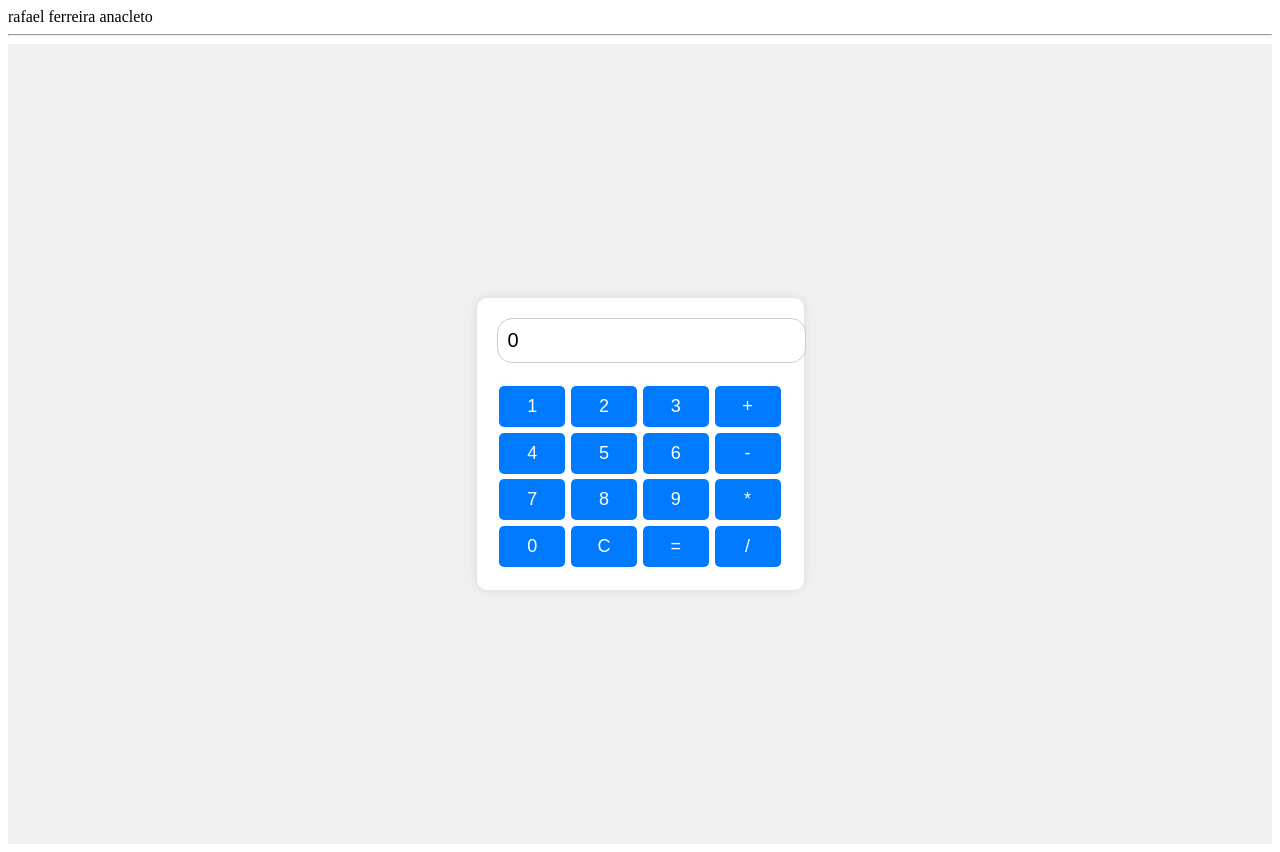
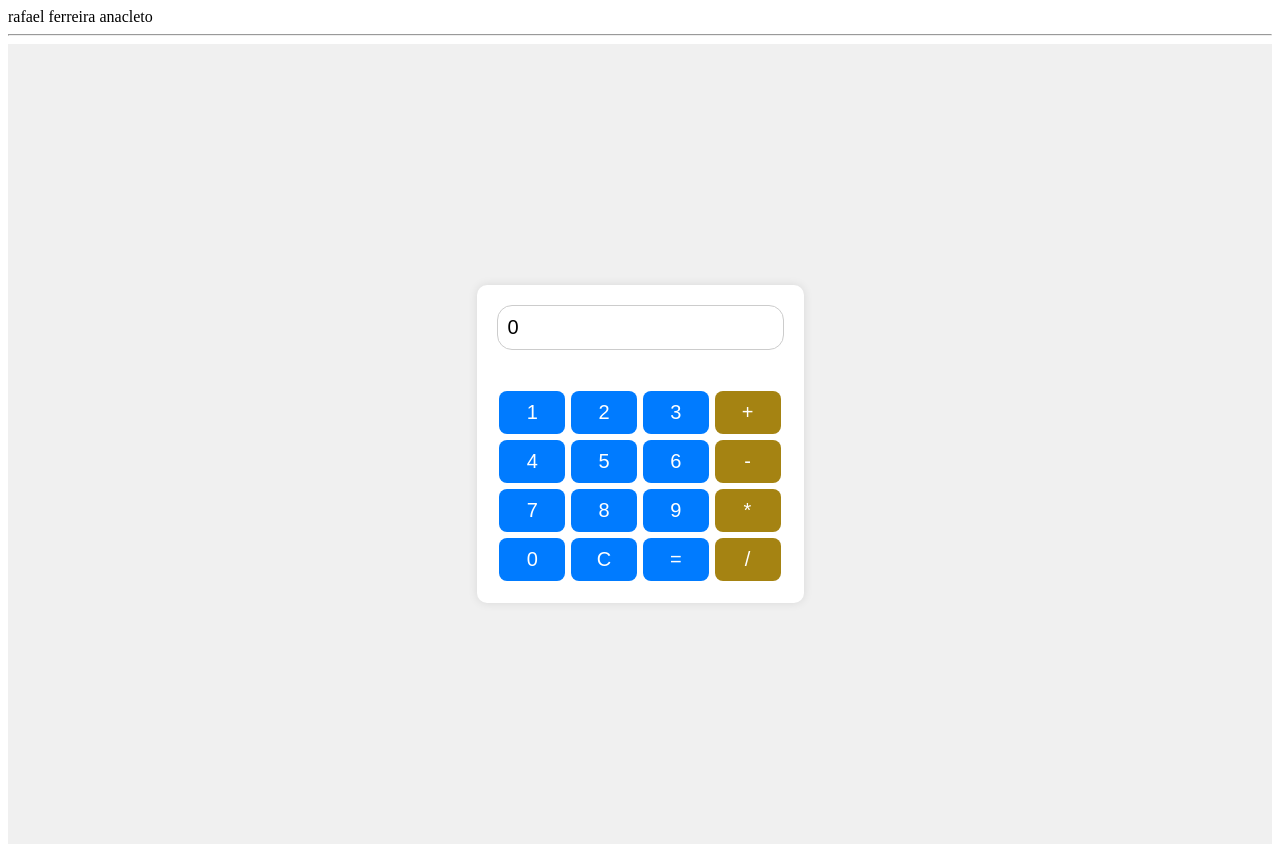
Before and after one commit to rafaelanacleto/curso-angular, an Angular app: page / in a window 1280 px wide. Built offline with nearby package versions, Linux system fonts and the light colour scheme.

Commit message:
Ajuste css no componente calculadora

```diff
--- a/src/app/app.component.ts
+++ b/src/app/app.component.ts
@@ -1,12 +1,10 @@
 import { Component } from '@angular/core';
 import { RouterOutlet } from '@angular/router';
-import { HelloWorldComponent } from "./helloworld/helloworld.component";
-import { MinhaPaginaComponent } from "./minha-pagina/minha-pagina.component";
 import { CalculadoraComponent } from "./calculadora/calculadora.component";
 
 @Component({
   selector: 'app-root',
-  imports: [RouterOutlet, HelloWorldComponent, MinhaPaginaComponent, CalculadoraComponent],
+  imports: [RouterOutlet, CalculadoraComponent],
   templateUrl: './app.component.html',
   styleUrl: './app.component.scss'
 })
--- a/src/app/calculadora/calculadora.component.html
+++ b/src/app/calculadora/calculadora.component.html
@@ -1,26 +1,28 @@
 <div class="container">
     <div class="calculator">
-      <input type="text" [(ngModel)]="display" id="display" name="display" />
+      <div class="divDisplay">
+        <input type="text" [(ngModel)]="display" id="display" name="display" />
+      </div>
       <br />
       <button (click)="appendNumber('1')">1</button>
       <button (click)="appendNumber('2')">2</button>
       <button (click)="appendNumber('3')">3</button>
-      <button (click)="setOperation('+')">+</button>
+      <button class="oper" (click)="setOperation('+')">+</button>
       <br />
       <button (click)="appendNumber('4')">4</button>
       <button (click)="appendNumber('5')">5</button>
       <button (click)="appendNumber('6')">6</button>
-      <button (click)="setOperation('-')">-</button>
+      <button class="oper" (click)="setOperation('-')">-</button>
       <br />
       <button (click)="appendNumber('7')">7</button>
       <button (click)="appendNumber('8')">8</button>
       <button (click)="appendNumber('9')">9</button>
-      <button (click)="setOperation('*')">*</button>
+      <button class="oper" (click)="setOperation('*')">*</button>
       <br />
       <button (click)="appendNumber('0')">0</button>
       <button (click)="clear()">C</button>
       <button (click)="calculate()">=</button>
-      <button (click)="setOperation('/')">/</button>
+      <button class="oper" (click)="setOperation('/')">/</button>
     </div>
 
 </div>
--- a/src/app/calculadora/calculadora.component.scss
+++ b/src/app/calculadora/calculadora.component.scss
@@ -24,9 +24,9 @@
     width: 23%;
     padding: 10px;
     margin: 1%;
-    font-size: 18px;
+    font-size: 20px;
     border: none;
-    border-radius: 5px;
+    border-radius: 8px;
     background-color: #007bff;
     color: #fff;
     cursor: pointer;
@@ -34,3 +34,25 @@
 .calculator button:hover {
     background-color: #07488e;
 }
+
+.divDisplay {
+    display: flex;
+    justify-content: center;
+    align-items: center;
+    margin-bottom: 1px;
+}
+
+.oper {
+    width: 23%;
+    padding: 10px;
+    margin: 1%;
+    font-size: 20px;
+    border: none;
+    border-radius: 5px;
+    background-color: #a58312 !important;
+    color: #fff;
+    cursor: pointer;
+}
+.oper:hover {
+    background-color: #474105 !important;
+}
```
